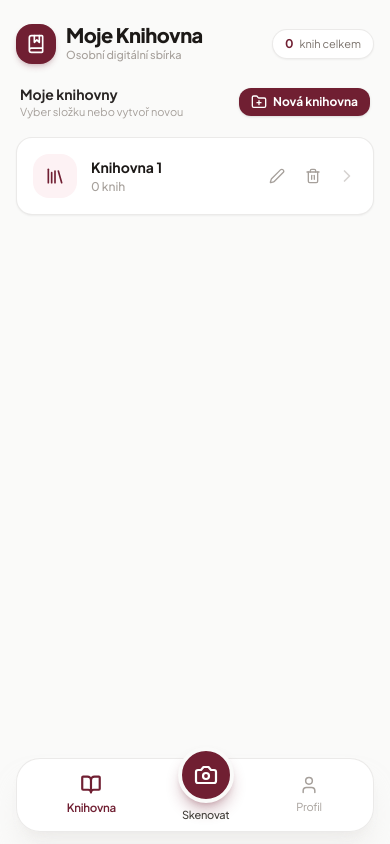
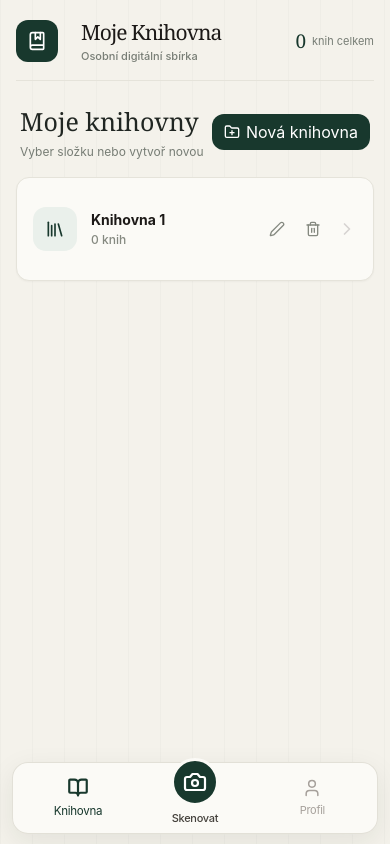
Before and after one commit to dlunacek9-web/digitalniknihovna, a React (Vite) app: page / in a window 390 px wide. Built offline with nearby package versions, Linux system fonts and the light colour scheme.

Commit message:
Redesign library UI for mobile and desktop

```diff
--- a/src/App.jsx
+++ b/src/App.jsx
@@ -254,7 +254,7 @@ export default function App() {
   const totalPagesSum = listBooks(null).reduce((sum, b) => sum + (b.page_count || 0), 0);
 
   return (
-    <div className="min-h-screen bg-stone-50 text-stone-900 pb-28">
+    <div className="app-shell min-h-screen bg-stone-50 text-stone-900 pb-28">
       {/* Toast Notification */}
       {notification && (
         <div className="fixed top-4 left-4 right-4 z-50 flex justify-center pointer-events-none">
@@ -277,10 +277,10 @@ export default function App() {
       )}
 
       {/* Main Container */}
-      <div className="max-w-md mx-auto px-4 pt-6">
+      <div className="app-container max-w-md mx-auto px-4 pt-6">
 
         {/* App Header */}
-        <header className="mb-5 flex items-center justify-between">
+        <header className="app-header mb-5 flex items-center justify-between">
           <div className="flex items-center space-x-2.5">
             <div className="w-10 h-10 rounded-2xl bg-burgundy-900 text-white flex items-center justify-center shadow-md shadow-burgundy-900/20">
               <BookMarked className="w-5 h-5" />
@@ -298,7 +298,7 @@ export default function App() {
 
         {/* Tab 1: Library View */}
         {activeTab === 'library' && (
-          <main className="space-y-4">
+          <main className="app-view library-view space-y-4">
             {/* IF NO LIBRARY SELECTED: Show list of libraries (Folders) */}
             {!selectedLibraryId ? (
               <div className="space-y-4 animate-fade-in">
@@ -334,7 +334,7 @@ export default function App() {
                     </button>
                   </div>
                 ) : (
-                  <div className="space-y-3">
+                  <div className="library-list space-y-3">
                     {libraries.map((lib) => {
                       const count = listBooks(lib.id).length;
                       return (
@@ -456,7 +456,7 @@ export default function App() {
                 {loading ? (
                   <LoadingSkeleton count={4} />
                 ) : books.length > 0 ? (
-                  <div className="space-y-3">
+                  <div className="book-list space-y-3">
                     {books.map((book) => (
                       <BookCard
                         key={book.id}
--- a/src/components/BookScanner.jsx
+++ b/src/components/BookScanner.jsx
@@ -226,7 +226,7 @@ export default function BookScanner({
   };
 
   return (
-    <div className="bg-white rounded-3xl p-4 border border-stone-200/80 shadow-md space-y-4 animate-fade-in relative overflow-hidden">
+    <div className="scanner-view bg-white rounded-3xl p-4 border border-stone-200/80 shadow-md space-y-4 animate-fade-in relative overflow-hidden">
       {/* Hidden container for temp file decoding */}
       <div id="file-decoder-temp" className="hidden" />
 
--- a/src/components/BottomNavigation.jsx
+++ b/src/components/BottomNavigation.jsx
@@ -3,7 +3,7 @@ import { BookOpen, Camera, User } from 'lucide-react';
 
 export default function BottomNavigation({ activeTab, setActiveTab }) {
   return (
-    <div className="fixed bottom-0 left-0 right-0 z-40 pb-safe">
+    <div className="app-bottom-nav fixed bottom-0 left-0 right-0 z-40 pb-safe">
       <div className="max-w-md mx-auto px-4 pb-3 pt-1">
         <nav className="bg-white/90 backdrop-blur-xl border border-stone-200/80 rounded-3xl shadow-xl shadow-stone-200/50 px-3 py-2 flex items-center justify-around">
           {/* 1. Knihovna */}
--- a/src/index.css
+++ b/src/index.css
@@ -1,24 +1,76 @@
 @import "tailwindcss";
-
 @theme {
-  --color-burgundy-50: #fdf2f4;
-  --color-burgundy-100: #fbe5e9;
-  --color-burgundy-200: #f7ced7;
-  --color-burgundy-300: #f1a8b8;
-  --color-burgundy-400: #e77691;
-  --color-burgundy-500: #d84a6c;
-  --color-burgundy-600: #bf2f53;
-  --color-burgundy-700: #a02241;
-  --color-burgundy-800: #851f38;
-  --color-burgundy-900: #701F32;
-  --color-burgundy-950: #410c1a;
-
-  --font-sans: 'Plus Jakarta Sans', -apple-system, BlinkMacSystemFont, 'Segoe UI', Roboto, sans-serif;
+ --color-burgundy-50:#eaf0eb; --color-burgundy-100:#dbe6dd; --color-burgundy-200:#c0d2c4;
+ --color-burgundy-300:#9fbaa6; --color-burgundy-400:#789985; --color-burgundy-500:#587b66;
+ --color-burgundy-600:#42644f; --color-burgundy-700:#304f3f; --color-burgundy-800:#244235;
+ --color-burgundy-900:#18382d; --color-burgundy-950:#10271f;
+ --font-sans:Inter,ui-sans-serif,system-ui,-apple-system,BlinkMacSystemFont,"Segoe UI",sans-serif;
 }
-
-body {
-  font-family: var(--font-sans);
-  background-color: #FAFAF9;
-  color: #1A1A1A;
-  -webkit-tap-highlight-color: transparent;
+:root{color-scheme:light;--paper:#f4f2eb;--surface:#fbfaf6;--ink:#202622;--muted:#777d75;--line:#e5e3da;--green:#18382d}
+*{box-sizing:border-box}
+html{min-width:320px;background:var(--paper)}
+body{margin:0;font-family:var(--font-sans);background:var(--paper);color:var(--ink);-webkit-tap-highlight-color:transparent;-webkit-font-smoothing:antialiased}
+button,input,select{font:inherit}button{cursor:pointer}
+button:focus-visible,input:focus-visible,select:focus-visible{outline:2px solid #587b66;outline-offset:2px}
+::selection{background:#dbe6dd;color:#18382d}
+.app-shell{min-height:100vh;padding-bottom:7rem;background:linear-gradient(90deg,rgba(24,56,45,.025) 1px,transparent 1px) 0 0/32px 32px,var(--paper)!important}
+.app-container{width:min(100%,1180px)!important;max-width:1180px!important;padding:25px 30px 40px!important}
+.app-header{min-height:76px;margin:0 0 34px!important;padding:0 0 20px;border-bottom:1px solid var(--line)}
+.app-header>div:first-child{gap:13px!important}
+.app-header>div:first-child>div:first-child{width:42px;height:42px;border-radius:12px!important;background:var(--green)!important;box-shadow:none!important}
+.app-header h1{font:500 24px Georgia,"Times New Roman",serif!important;letter-spacing:-.045em!important}
+.app-header p{color:var(--muted)!important;font-size:11px!important}
+.app-header>div:last-child{border:0!important;border-radius:0!important;background:transparent!important;box-shadow:none!important;color:var(--green)!important;padding:0!important}
+.app-header>div:last-child span:first-child{font:500 22px Georgia,serif}
+.app-header>div:last-child span:last-child{color:var(--muted)!important}
+.app-view{min-height:50vh}
+.app-view .bg-white,.scanner-view.bg-white,.profile-view .bg-white{background-color:var(--surface)!important}
+.app-view [class*=border-stone-200],.scanner-view [class*=border-stone-200],.profile-view [class*=border-stone-200]{border-color:var(--line)!important}
+.app-view .shadow-xs,.app-view .shadow-sm,.scanner-view .shadow-md,.profile-view .shadow-sm{box-shadow:0 1px 2px rgba(30,37,31,.035)!important}
+.app-view .rounded-3xl,.scanner-view.rounded-3xl,.profile-view .rounded-3xl{border-radius:18px!important}
+.app-view .rounded-2xl,.scanner-view .rounded-2xl,.profile-view .rounded-2xl{border-radius:13px!important}
+.app-view .bg-stone-900{background:var(--green)!important}
+.app-view .text-stone-400,.profile-view .text-stone-400{color:#858980!important}
+.library-view>.animate-fade-in>div:first-child h2{font:500 28px Georgia,"Times New Roman",serif;color:var(--ink)!important}
+.library-view>.animate-fade-in>div:first-child p{margin-top:5px;font-size:12px;color:var(--muted)!important}
+.library-view button.bg-burgundy-900,.scanner-view button.bg-burgundy-900{background:var(--green)!important;box-shadow:none!important}
+.library-view button.bg-burgundy-900:hover,.scanner-view button.bg-burgundy-900:hover{background:#244235!important}
+.library-list{display:grid;grid-template-columns:repeat(2,minmax(0,1fr));gap:12px!important}
+.library-list>div{min-height:104px;border-radius:14px!important;box-shadow:none!important}
+.book-list{display:grid;grid-template-columns:repeat(3,minmax(0,1fr));gap:14px!important}
+.book-list>div{min-height:130px;align-items:flex-start;padding:14px!important;border-radius:14px!important;box-shadow:none!important}
+.book-list>div>div:first-child{width:68px;height:94px;border-radius:7px!important}
+.book-list h3{font:500 16px/1.3 Georgia,"Times New Roman",serif!important}
+.book-list p{line-height:1.45}
+.app-view input,.scanner-view input,.scanner-view select{min-height:44px;border-color:var(--line)!important;border-radius:10px!important;background:#fff!important}
+.scanner-view{max-width:920px;margin-inline:auto;padding:20px!important;box-shadow:none!important}
+.scanner-view>div:nth-of-type(2),.scanner-view>div:last-child{background:#f1f0e9!important;border-color:var(--line)!important}
+.scanner-view>div:nth-of-type(3){border-radius:14px!important}
+.scanner-view #reader-video-container video{object-fit:cover}
+.app-bottom-nav>div{width:min(100%,1180px)!important;max-width:1180px!important;padding:0 30px 20px!important}
+.app-bottom-nav nav{width:min(100%,430px);margin-inline:auto;border:1px solid rgba(224,222,213,.92)!important;border-radius:16px!important;background:rgba(251,250,246,.96)!important;box-shadow:0 8px 28px rgba(30,37,31,.08)!important;backdrop-filter:blur(16px)}
+.app-bottom-nav nav>button{min-width:84px}
+.app-bottom-nav nav>button:nth-child(2){margin-top:-12px!important}
+.app-bottom-nav nav>button:nth-child(2)>div{width:48px!important;height:48px!important;border:3px solid var(--surface)!important;background:var(--green)!important;box-shadow:none!important}
+.app-bottom-nav nav span{font-size:11px!important}
+@media(min-width:760px){
+ .app-shell{padding-bottom:2rem}.app-container{padding-top:32px!important}.app-header{margin-bottom:44px!important}
+ .library-view>.animate-fade-in>div:first-child h2{font-size:36px}
+ .library-view>.animate-fade-in:has(.library-list){max-width:1040px;margin-inline:auto}
+ .library-view>.animate-fade-in:has(.book-list){max-width:1120px;margin-inline:auto}
+ .scanner-view{display:grid;grid-template-columns:minmax(0,1.2fr) minmax(280px,.8fr);align-items:start;gap:16px}
+ .scanner-view>#file-decoder-temp,.scanner-view>div:first-of-type{display:none}
+ .scanner-view>div:nth-of-type(2){grid-column:1/-1}.scanner-view>div:nth-of-type(3){grid-column:1;grid-row:3/span 2}
+ .scanner-view>div:nth-of-type(4){grid-column:1}.scanner-view>div:nth-of-type(5){grid-column:2;grid-row:3/span 2;align-self:stretch}
+ .app-bottom-nav{position:static!important;padding:0!important}.app-bottom-nav>div{padding:0!important}.app-bottom-nav nav{width:430px}
 }
+@media(max-width:759px){
+ .app-container{padding:18px 16px 28px!important}.app-header{min-height:62px;margin-bottom:23px!important;padding-bottom:15px}
+ .app-header h1{font-size:21px!important}.app-header>div:last-child span:first-child{font-size:19px}
+ .library-view>.animate-fade-in>div:first-child h2{font-size:25px}.library-list{grid-template-columns:1fr}
+ .book-list{grid-template-columns:1fr;gap:9px!important}.book-list>div{min-height:112px}
+ .app-bottom-nav>div{padding:0 12px max(10px,env(safe-area-inset-bottom))!important}
+ .app-bottom-nav nav{padding:7px 6px!important}.app-bottom-nav nav>button{min-width:76px;padding-inline:10px!important}
+ .scanner-view{padding:14px!important}
+}
+@media(prefers-reduced-motion:reduce){*,*::before,*::after{scroll-behavior:auto!important;animation-duration:.01ms!important;transition-duration:.01ms!important}}
```
